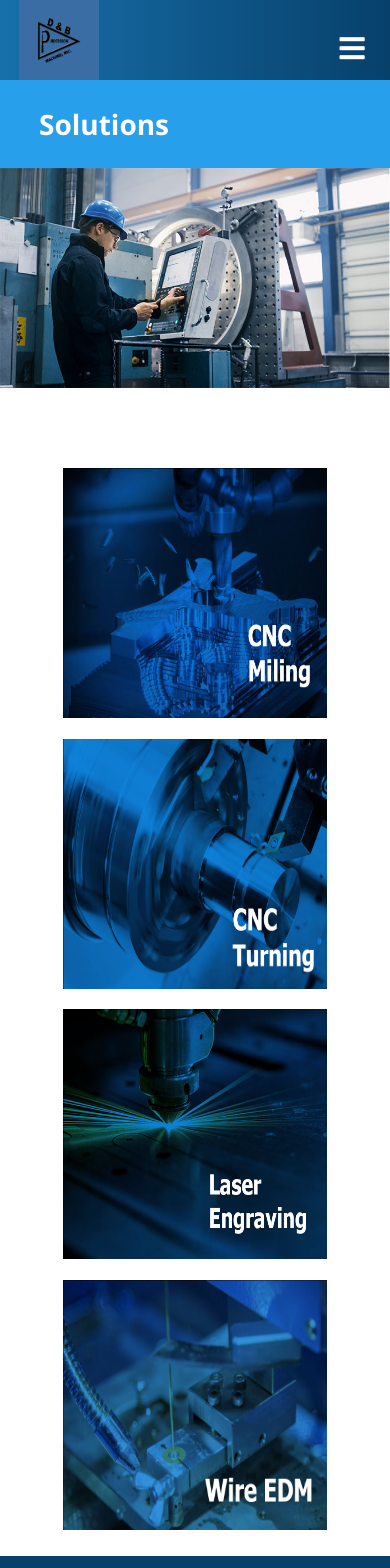
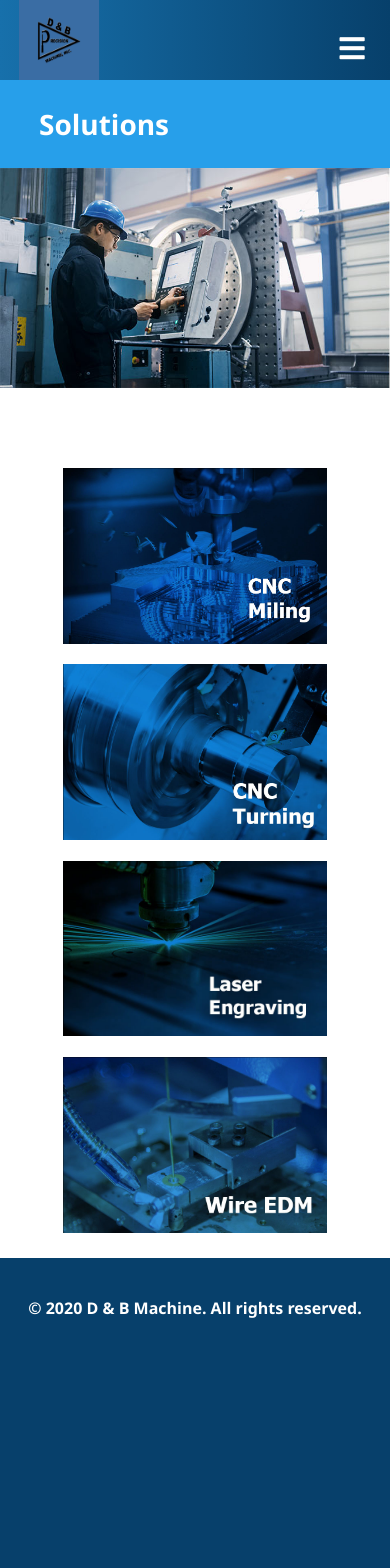
Before and after one commit to irendon1993/dandbwebsite, a React (Create React App) app: page /solutions in a window 390 px wide. Shown: the top 1568 px of the page. After the commit the page ends 1358 px from the top, so only its background shows below. Built offline with nearby package versions, Linux system fonts and the light colour scheme.

Commit message:
image stretch debug

```diff
--- a/src/Styles/home.scss
+++ b/src/Styles/home.scss
@@ -27,7 +27,7 @@
     }
 
     button:hover, Button:focus, Button:active{
-        box-shadow: 0 0 20px rgba(0, 0, 0, 0.5);
+        box-shadow: 0 0 20px rgba(0, 0, 0, 0.3);
         -webkit-transform: scale(1.1);
         transform: scale(1.1);
     }
--- a/src/Styles/solutions.scss
+++ b/src/Styles/solutions.scss
@@ -53,7 +53,7 @@
 
             img {
                 width: 90%;
-                height: 300px;
+                height: 250px;
                 padding-top: 5%;
                 padding-left: 5%;
                 padding-right: 5%;
@@ -77,7 +77,7 @@
 
             img {
                 width: 90%;
-                height: 300px;
+                height: 250px;
                 padding-top: 5%;
                 padding-left: 5%;
                 padding-right: 5%;
@@ -113,7 +113,7 @@
                 width: 100%;
 
                 img {
-                    height: 250px;
+                    height: 20%;
                 }
 
                 .milling {
@@ -133,7 +133,7 @@
                 width: 100%;
 
                 img {
-                    height: 250px;
+                    height: 20%;
                 }
 
                 .laser {
```
Also changed, not shown: 1 other file (tests, documents, lock files or other folders).
